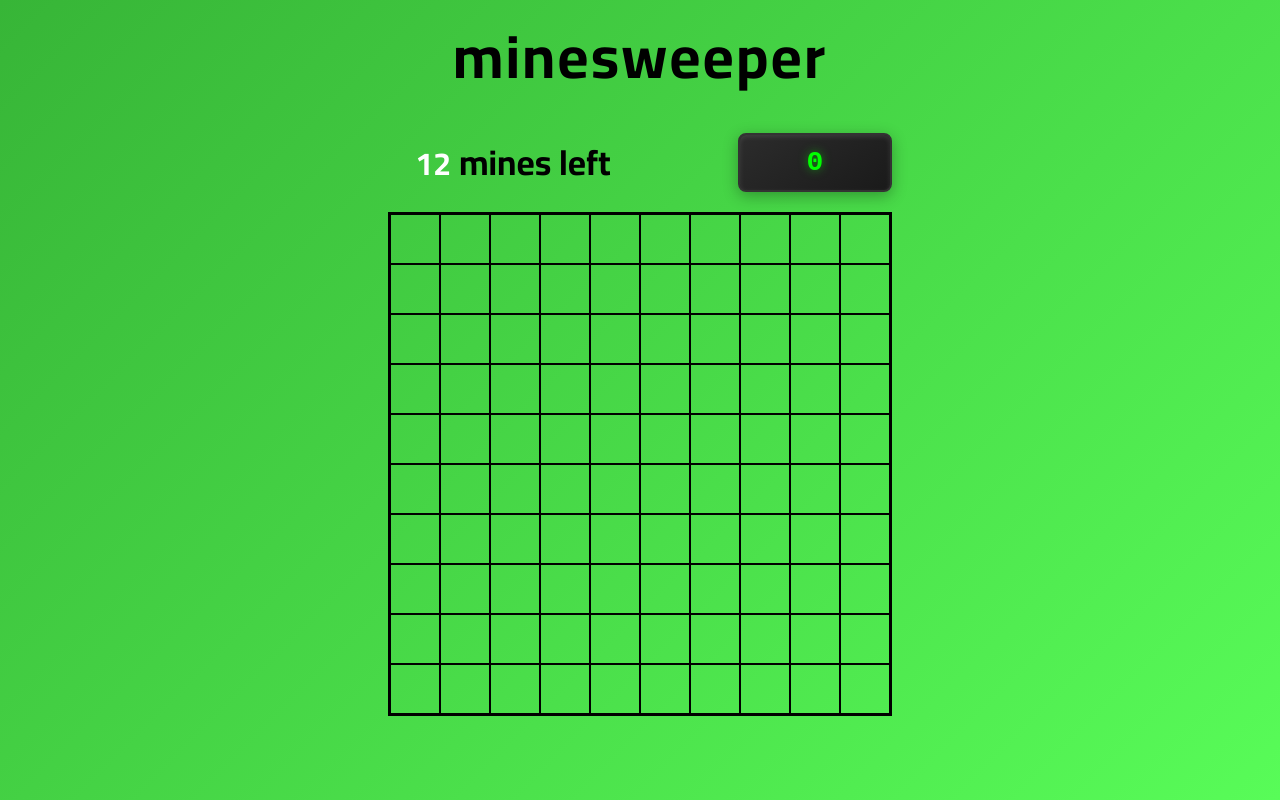
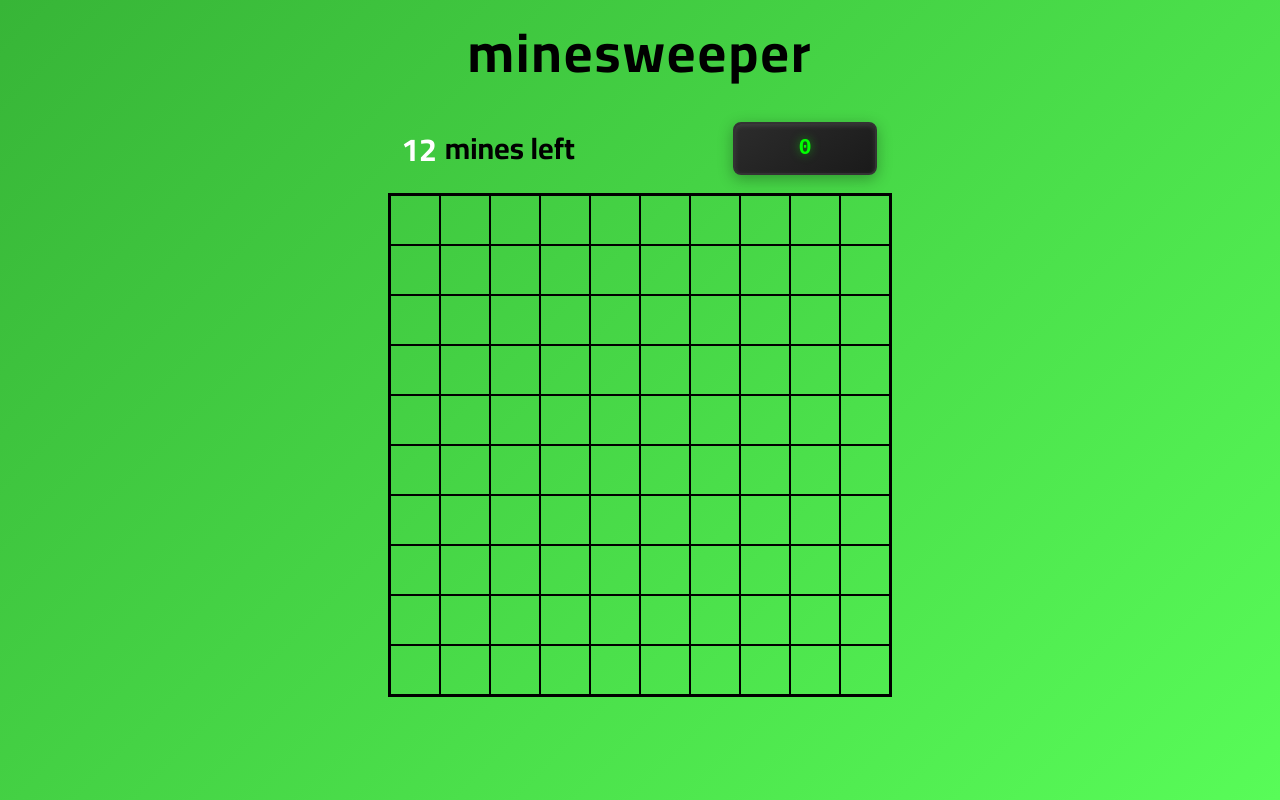
Before and after one commit to wa-nis/minesweeper, a plain HTML site: page index.html in a window 1280 px wide. Drawn offline with Linux system fonts and the light colour scheme; a web font is replaced by a local one.

Commit message:
Update style.css

```diff
--- a/style.css
+++ b/style.css
@@ -26,12 +26,12 @@ body {
 #myH1 {
   font-family: "Jaro", "Cairo", sans-serif;
   letter-spacing: 2px;
-  font-size: 60px;
+  font-size: 55px;
 }
 
 #game-info {
-  margin: 10px 0px;
-  width: 500px;
+  margin: 5px 0px;
+  width: 480px;
   height: 80px;
   display: flex;
   justify-content: center;
@@ -43,10 +43,10 @@ body {
   justify-content: center;
   align-items: center;
   position: relative;
-  right: 50px;
+  right: 80px;
   width: 250px;
   height: 40px;
-  font-size: 35px;
+  font-size: 30px;
   & span {
     font-family: "Cairo", sans-serif;
     padding-right: 8px;
@@ -61,19 +61,19 @@ body {
   color: #00ff00;
   padding: 12px 25px;
   border-radius: 8px;
-  font-size: 28px;
+  font-size: 22px;
   font-family: "Digital", monospace;
   font-weight: bold;
   margin: 15px 0;
   display: inline-block;
-  min-width: 100px;
+  min-width: 90px;
   text-align: center;
   box-shadow: 0 4px 15px rgba(0, 0, 0, 0.3),
     inset 0 2px 5px rgba(255, 255, 255, 0.1);
   border: 2px solid #333;
   text-shadow: 0 0 10px rgba(0, 255, 0, 0.5);
   position: relative;
-  left: 50px;
+  left: 40px;
   overflow: hidden;
 }
 
```
